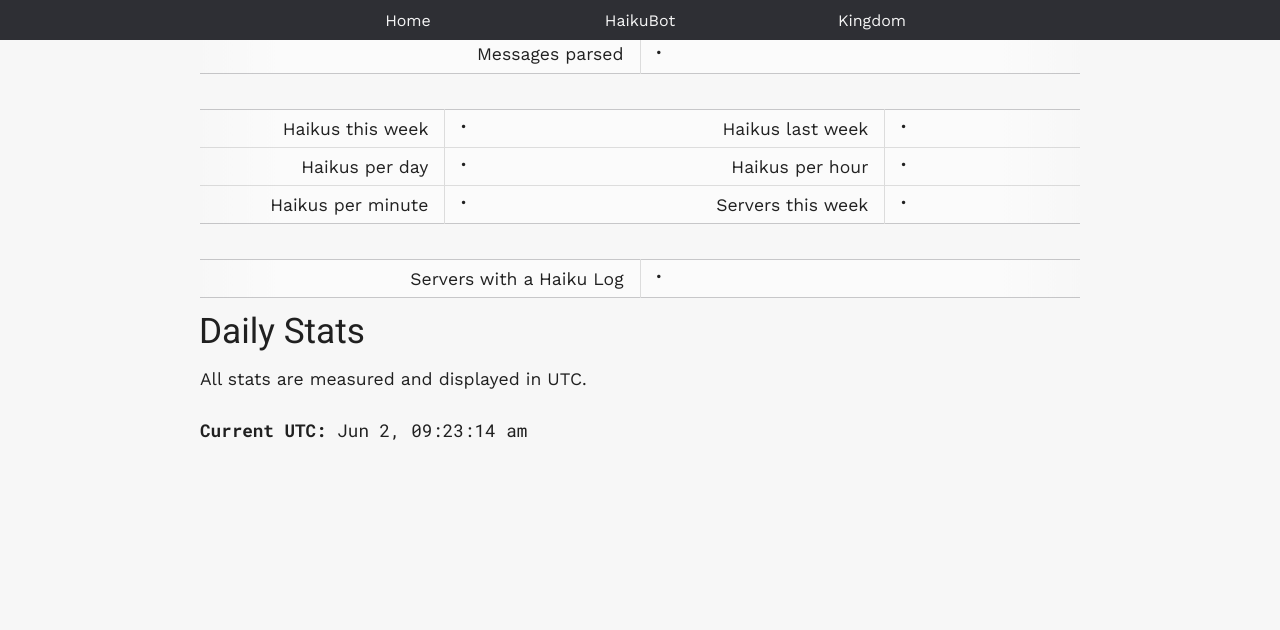
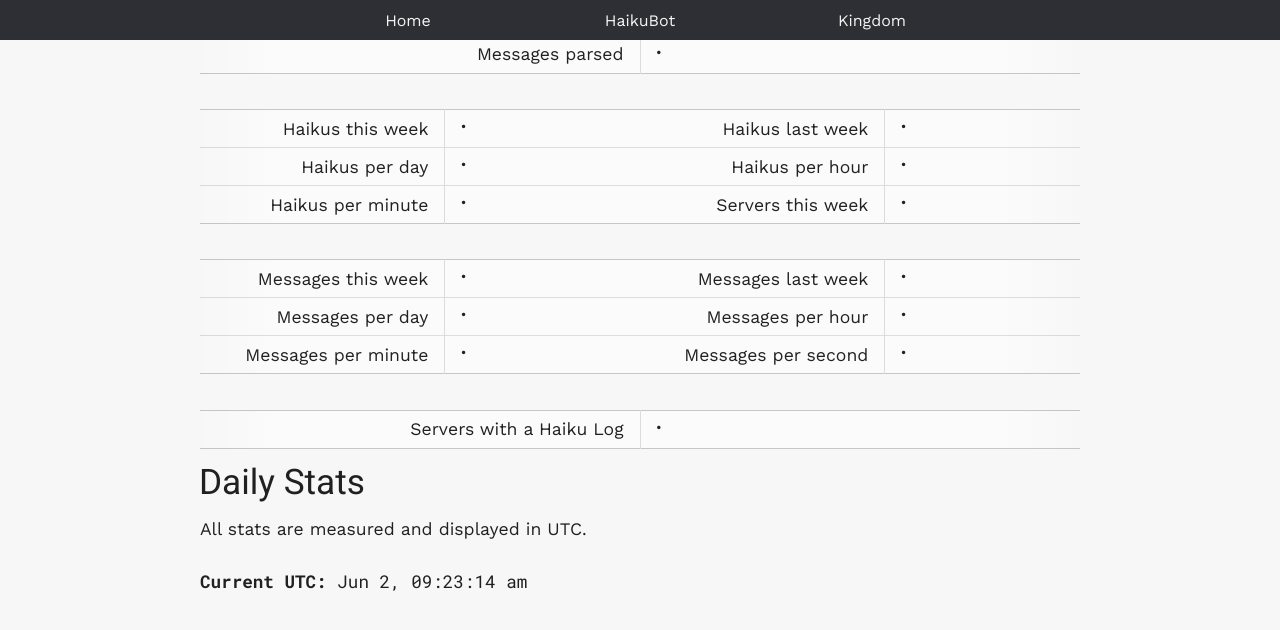
Before and after one commit to YtnomSnrub/ytnomsnrub.github.io, a Jekyll site: the page built from haikubot/stats.md, in a window 1280 px wide and 900 px high, scrolled down 712 px. Shown: the top 630 px of the window. Built offline with Jekyll 4.4.1, drawn with Linux system fonts in a browser that asks for light colours; nearby versions of some CDN libraries; our own code applies the rules of GitHub Pages for plain Markdown files.

Commit message:
Added weekly message counter

```diff
--- a/_includes/content/haikubot-info.html
+++ b/_includes/content/haikubot-info.html
@@ -19,7 +19,7 @@
         algorithms and a syllable dictionary to try to be accurate (although it still sometimes makes mistakes).</p>
 
     {% if include.show_widget %}
-    <img class="discord-bot-widget"
+    <img class="discord-bot-widget" alt="HaikuBot Stats Widget"
         src="https://discordbots.org/api/widget/372175794895585280.svg?usernamecolor=FAFAFA&topcolor=222222&middlecolor=2e2f34&datacolor=643f00&labelcolor=643f00&highlightcolor=FFCC4D" />
     {% endif %}
 
--- a/assets/js/numberpage.js
+++ b/assets/js/numberpage.js
@@ -140,10 +140,22 @@
                 let haikusHour = haikusDay / 24;
                 let haikusMinute = haikusHour / 60;
                 let haikusSecond = haikusMinute / 60;
-                setStatFieldValue($(".stat-counter-haikus-day"), haikusDay.toFixed(0));
-                setStatFieldValue($(".stat-counter-haikus-hour"), haikusHour.toFixed(0));
-                setStatFieldValue($(".stat-counter-haikus-minute"), haikusMinute.toFixed(2));
-                setStatFieldValue($(".stat-counter-haikus-second"), haikusSecond.toFixed(2));
+                setStatFieldValue($(".stat-counter-haikus-day"), numberWithCommas(haikusDay.toFixed(0)));
+                setStatFieldValue($(".stat-counter-haikus-hour"), numberWithCommas(haikusHour.toFixed(0)));
+                setStatFieldValue($(".stat-counter-haikus-minute"), numberWithCommas(haikusMinute.toFixed(2)));
+                setStatFieldValue($(".stat-counter-haikus-second"), numberWithCommas(haikusSecond.toFixed(2)));
+            }
+
+            // Update weekly messages
+            if (apiString === "messagecountlastweek") {
+                let messagesDay = data / 7;
+                let messagesHour = messagesDay / 24;
+                let messagesMinute = messagesHour / 60;
+                let messagesSecond = messagesMinute / 60;
+                setStatFieldValue($(".stat-counter-messages-day"), numberWithCommas(messagesDay.toFixed(0)));
+                setStatFieldValue($(".stat-counter-messages-hour"), numberWithCommas(messagesHour.toFixed(0)));
+                setStatFieldValue($(".stat-counter-messages-minute"), numberWithCommas(messagesMinute.toFixed(0)));
+                setStatFieldValue($(".stat-counter-messages-second"), numberWithCommas(messagesSecond.toFixed(0)));
             }
         }
     ).fail(function () {
--- a/haikubot/stats.md
+++ b/haikubot/stats.md
@@ -34,6 +34,29 @@
             <td class="stat-counter loading stat-counter-haikus-minute">.</td>
             <td>Servers this week</td>
             <td class="stat-counter loading" data-api="servercountweek" data-change="true"  data-loop-time="300000">.</td>
+        </tr>
+    </tbody>
+</table>
+
+<table class="stat-table stat-table-large">
+    <tbody>
+        <tr>
+            <td>Messages this week</td>
+            <td class="stat-counter loading" data-api="messagecountweek" data-loop-time="4000">.</td>
+            <td>Messages last week</td>
+            <td class="stat-counter loading" data-api="messagecountlastweek" data-loop-time="300000">.</td>
+        </tr>
+        <tr>
+            <td>Messages per day</td>
+            <td class="stat-counter loading stat-counter-messages-day">.</td>
+            <td>Messages per hour</td>
+            <td class="stat-counter loading stat-counter-messages-hour">.</td>
+        </tr>
+        <tr>
+            <td>Messages per minute</td>
+            <td class="stat-counter loading stat-counter-messages-minute">.</td>
+            <td>Messages per second</td>
+            <td class="stat-counter loading stat-counter-messages-second">.</td>
         </tr>
     </tbody>
 </table>
```
